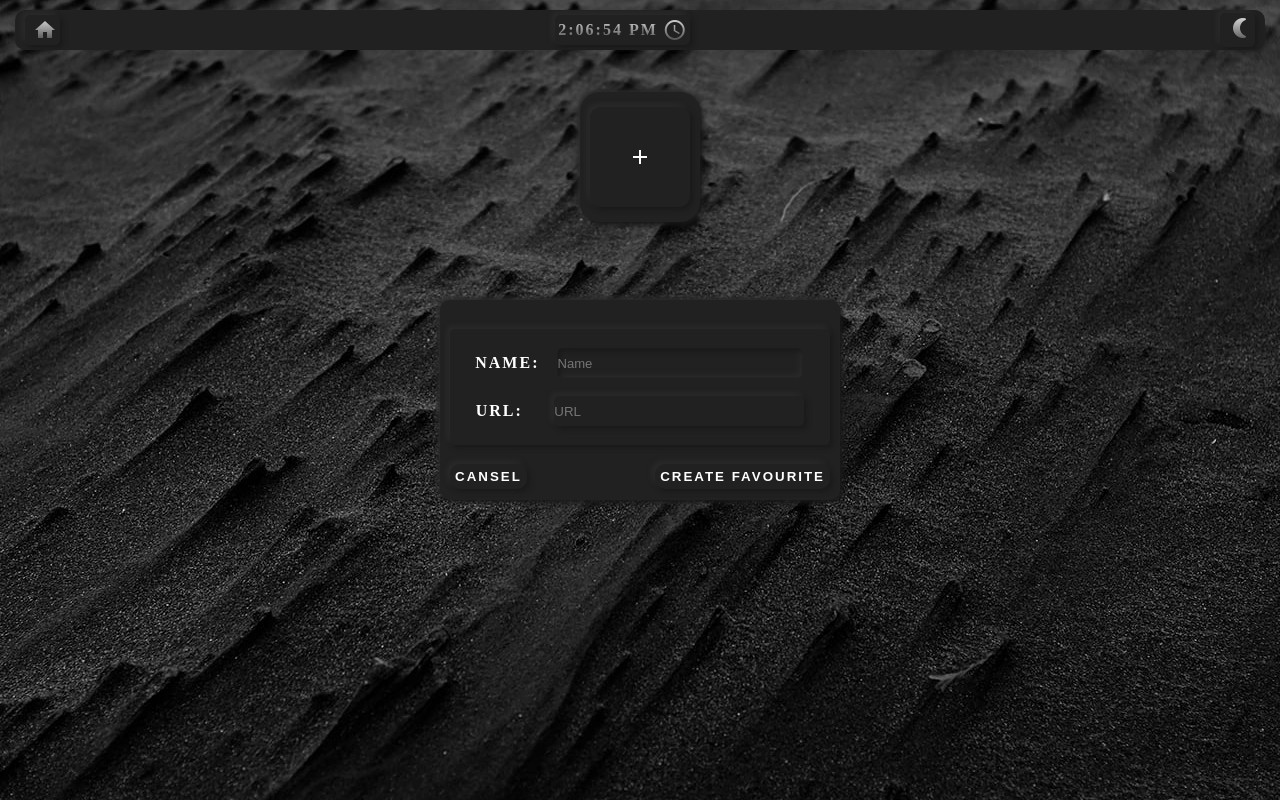
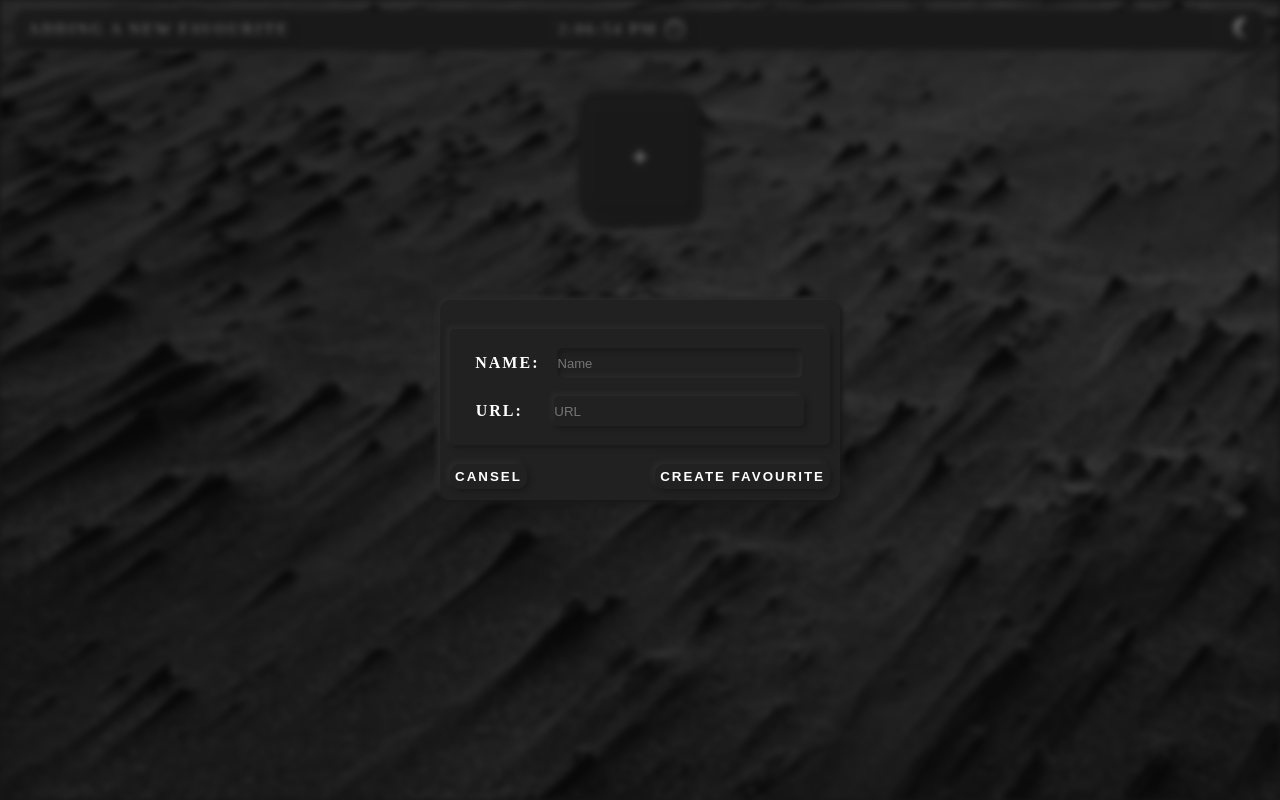
Before and after one commit to netharuM/neuTab, a browser extension: page index.html in a window 1280 px wide. Both pictures are taken after a click on the button "add". Drawn offline with Linux system fonts and the light colour scheme.

Commit message:
aded a filter aded a background blur and a blocker so the user cannot click any element when creating a favourite

```diff
--- a/index.html
+++ b/index.html
@@ -11,7 +11,10 @@
     <link rel="stylesheet" href="styles.css">
     <link rel="stylesheet" href="https://fonts.googleapis.com/icon?family=Material+Icons">
 </head>
-<body class="body">
+<body>
+    <div class="background"></div>
+    <div class="blocker"></div>
+
     <!-- dialog box that takes the link and the name for the new favourite -->
     <div class="dialogOuterBox">
         <dialog id="newFav" class="dialogNewFavourite">
@@ -37,6 +40,7 @@
         </dialog>
     </div>
 
+    <div class="filter-topBar">
         <!-- the bar in the top -->
         <div id="topbar" class="top-bar">
             <div class="appName" id="appName">
@@ -53,7 +57,8 @@
                 <i class="material-icons" style="margin-left: 5px;">nightlight_round</i>
             </div>
         </div>
-
+    </div>
+    <div class="filter-box">
         <!-- shortcuts and favourites container -->
         <div class="box">
             <div class="shortcutContainer" id="shortcutContainer">
@@ -65,5 +70,6 @@
                 </button>
             </div>
         </div>
+    </div>
 </body>
 </html>
--- a/index.js
+++ b/index.js
@@ -90,6 +90,7 @@ class favourites {
     constructor(
         homeIcon = '<i class="material-icons" style="margin-left: 5px;">home</i>'
     ) {
+        this.root = document.querySelector(":root");
         this.favourites = [];
         this.sync = true;
         this.homeIcon = homeIcon;
@@ -97,10 +98,12 @@ class favourites {
         this.addBtn.addEventListener(
             "mouseover",
             (result) => {
-                appName.innerHTML = "Add new favourite";
-                this.addBtn.onmouseout = () => {
-                    appName.innerHTML = this.homeIcon;
-                };
+                if (this.blockEvent == false) {
+                    appName.innerHTML = "Add new favourite";
+                    this.addBtn.onmouseout = () => {
+                        appName.innerHTML = this.homeIcon;
+                    };
+                }
             },
             false
         );
@@ -115,11 +118,16 @@ class favourites {
             () => {
                 console.log("adding a new favourite");
                 this.newFav.show();
+                this.root.style.setProperty("--filter", "blur(3px)");
+                this.root.style.setProperty("--block-index", "1");
+                appName.innerHTML = "Adding a new favourite";
                 var name = this.newFav.querySelector("#name");
                 var url = this.newFav.querySelector("#url");
                 var close = this.newFav.querySelector("#close");
                 close.addEventListener("click", () => {
                     this.newFav.close();
+                    this.root.style.setProperty("--filter", "none");
+                    this.root.style.setProperty("--block-index", "-2");
                     name.value = "";
                     url.value = "";
                 });
@@ -127,6 +135,8 @@ class favourites {
                 create.addEventListener("click", () => {
                     this.setNewFavourite(name.value, url.value);
                     this.newFav.close();
+                    this.root.style.setProperty("--filter", "none");
+                    this.root.style.setProperty("--block-index", "-2");
                     name.value = "";
                     url.value = "";
                 });
--- a/styles.css
+++ b/styles.css
@@ -4,6 +4,11 @@
     box-sizing: border-box;
     margin: 0;
     padding: 0;
+}
+
+:root {
+    --filter: none;
+    --block-index: -2;
 }
 
 /* ------------------------------------------------------------------------------------------------------------------------- */
@@ -64,10 +69,10 @@
 /* -------------------------------------------------------------------------------------------------------------- */
 /* body */
 
-.body {
-    background-image: url(assets/black-dust.jpg);
+body {
     /* filter: blur(8px);
     -webkit-filter: blur(8px); */
+    background-color: #1b1a1a;
     width: 100%;
     height: 100vh;
     background-position: center;
@@ -80,6 +85,31 @@
     box-sizing: border-box;
 }
 
+.background {
+    position: fixed;
+    background-image: url("./assets/black-dust.jpg");
+    width: 100%;
+    height: 100vh;
+    z-index: -1;
+    filter: var(--filter);
+}
+
+.blocker {
+    background: rgba(16, 16, 16, 0.45);
+    width: 100%;
+    height: 100vh;
+    position: fixed;
+    z-index: var(--block-index);
+}
+
+.filter-topBar {
+    width: 100%;
+    filter: var(--filter);
+}
+
+.filter-box {
+    filter: var(--filter);
+}
 /* ----------------------------------------------------------------------------------------------------------------------- */
 /* top bar  */
 
@@ -129,7 +159,8 @@
 
 .addFavouriteBtn:hover {
     box-shadow: none;
-    transform: scale(0.98);
+    color: dodgerblue;
+    transform: scale(1.2);
 }
 
 .addFavouriteBtn:active {
@@ -160,6 +191,7 @@
 .shortcutBtn:hover {
     /* background-color: #ffffff; */
     color: #474747;
+    /* color: dodgerblue; */
     border-style: solid;
     transform: scale(1.2);
 }
@@ -348,7 +380,7 @@ input#url {
 
 input#url:hover {
     box-shadow: none;
-    border: dodgerblue solid 1px;
+    border: dodgerblue solid 3px;
     transform: scale(1.05);
 }
 
```
Lines whose indentation alone changed are shown as unchanged.
